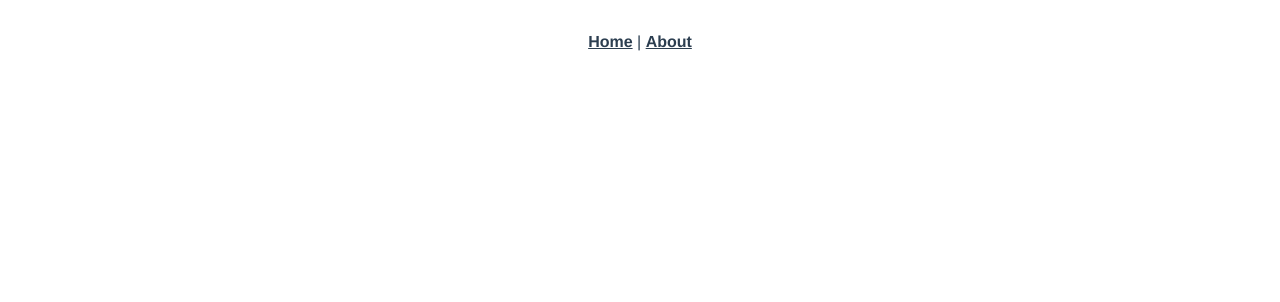
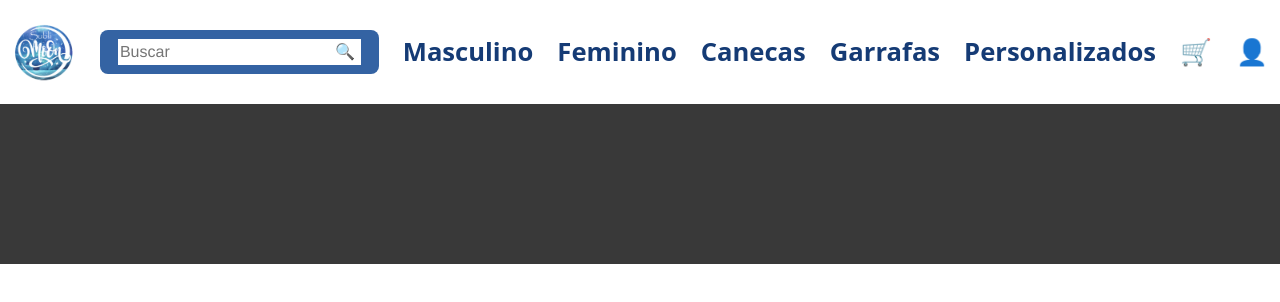
Before and after one commit to Grupo01UniamericaBackend/SublimoonFront, a Vue app in the folder sublimoon-front-end/: page /paginaInicial in a window 1280 px wide. Before the commit this address had no page. Shown: the top 302 px of the page. Built offline with nearby package versions, Linux system fonts and the light colour scheme.

Commit message:
header feito e footer so o tamanho

```diff
--- a/sublimoon-front-end/package.json
+++ b/sublimoon-front-end/package.json
@@ -7,6 +7,8 @@
     "build": "vue-cli-service build"
   },
   "dependencies": {
+    "axios": "^1.4.0",
+    "bootstrap": "^5.3.0",
     "core-js": "^3.8.3",
     "vue": "^3.2.13",
     "vue-router": "^4.0.3"
--- a/sublimoon-front-end/src/App.vue
+++ b/sublimoon-front-end/src/App.vue
@@ -1,12 +1,38 @@
 <template>
   <nav>
-    <router-link to="/">Home</router-link> |
-    <router-link to="/about">About</router-link>
+  <!--  <router-link to="/">Home</router-link> |
+    <router-link to="/about">About</router-link> -->
+    <a href="../src/views/PgInicialView.vue">
+    <img id="logo" src="../src/assets/iconeSublimoon.png" alt="Icone Sublimoon">
+    </a>
+    <div class="divPlaceholder">
+      <input type="text" name="Buscar" id="BuscarInput" placeholder="Buscar">
+      <button id="botaoSearch">🔍</button>
+    </div>
+    <router-link to="" class="categ">Masculino</router-link>
+    <router-link to="" class="categ">Feminino</router-link>
+    <router-link to="" class="categ">Canecas</router-link>
+    <router-link to="" class="categ">Garrafas</router-link>
+    <router-link to="" class="categ">Personalizados</router-link>
+    <router-link to="" class="icons">🛒</router-link>
+    <router-link to="" class="icons">👤</router-link>
+
   </nav>
+  <footer>
+  </footer>
   <router-view/>
 </template>
 
 <style lang="scss">
+
+#logo{
+  width: 5vw;
+  height: auto;
+}
+#logo:hover{
+  transition: 1s;
+  scale: 120%;
+}
 
 $primary: #900;
 $enable-shadows: true;
@@ -23,15 +49,68 @@ $prefix: "mo-";
 }
 
 nav {
-  padding: 30px;
+  //padding: 30px;
+  display: flex;
+  height: 13vh;
+  margin: auto;
+  justify-content: space-around;
+  align-items: center;
 
-  a {
-    font-weight: bold;
-    color: #2c3e50;
 
     &.router-link-exact-active {
-      color: #42b983;
+      color: #5e17eb;
+      font-size: 2vw;
+      font-weight: 600;
+      text-decoration: none;
+      font-family: system-ui, 'Segoe UI', Roboto, Oxygen, 'Open Sans', 'Helvetica Neue', sans-serif;
     }
-  }
+
+}
+
+.categ{
+  color: #153b75;
+      font-size: 2vw;
+      font-weight: 600;
+      text-decoration: none;
+      font-family: system-ui, 'Segoe UI', Roboto, Oxygen, 'Open Sans', 'Helvetica Neue', sans-serif;
+}
+.categ:hover{
+  transition: 0.5s;
+  color: #2669c7;
+}
+.icons{
+  font-size: 2vw;
+  text-decoration: none;
+}
+.icons:hover{
+  transition: 0.5s;
+  scale: 150%;
+}
+
+.divPlaceholder{
+  background-color: #3463a3;
+  padding: 0.7% 1.4%;
+  border-radius: 8px;
+}
+
+#BuscarInput{
+  border: none;
+}
+#BuscarInput:hover{
+  transition: 0.5s;
+  background-color: rgb(192, 192, 192);
+  color: black;
+}
+#botaoSearch{
+  border: none;
+  background-color:white ;
+}
+#botaoSearch:hover{
+  transition: 0.5s;
+  background-color: rgb(192, 192, 192);
+}
+footer{
+  background-color: rgb(57, 57, 57);
+  height: 20vh;
 }
 </style>
--- a/sublimoon-front-end/src/router/index.ts
+++ b/sublimoon-front-end/src/router/index.ts
@@ -14,6 +14,11 @@ const routes: Array<RouteRecordRaw> = [
     // this generates a separate chunk (about.[hash].js) for this route
     // which is lazy-loaded when the route is visited.
     component: () => import(/* webpackChunkName: "about" */ '../views/AboutView.vue')
+  },
+  {
+    path: '/paginaInicial',
+    name: 'Pagina Inicial',
+    component: () => import('../views/PgInicialView.vue')
   }
 ]
 
--- /dev/null
+++ b/sublimoon-front-end/src/views/PgInicialView.vue
@@ -0,0 +1,11 @@
+<template>
+
+</template>
+
+<script lang="ts">
+
+</script>
+
+<style>
+
+</style>
```
Also changed, not shown: sublimoon-front-end/src/assets/iconeSublimoon.png (added), 1 other file (tests, documents, lock files or other folders).
